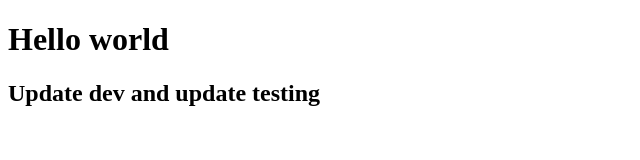
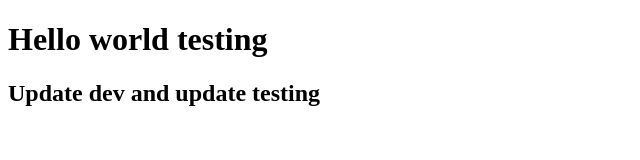
Before and after one commit to widiarrohman1234/git-exercise, a plain HTML site: page index.html in a window 1280 px wide. Shown: the whole page, without its empty margins (0-640 px from the left). Drawn offline with Linux system fonts and the light colour scheme.

Commit message:
testing update

```diff
--- a/index.html
+++ b/index.html
@@ -7,7 +7,7 @@
     <title>Title</title>
 </head>
 <body>
-    <h1>Hello world</h1>
+    <h1>Hello world testing</h1>
     <h2>Update dev and update testing</h2>
 </body>
 </html>
```
